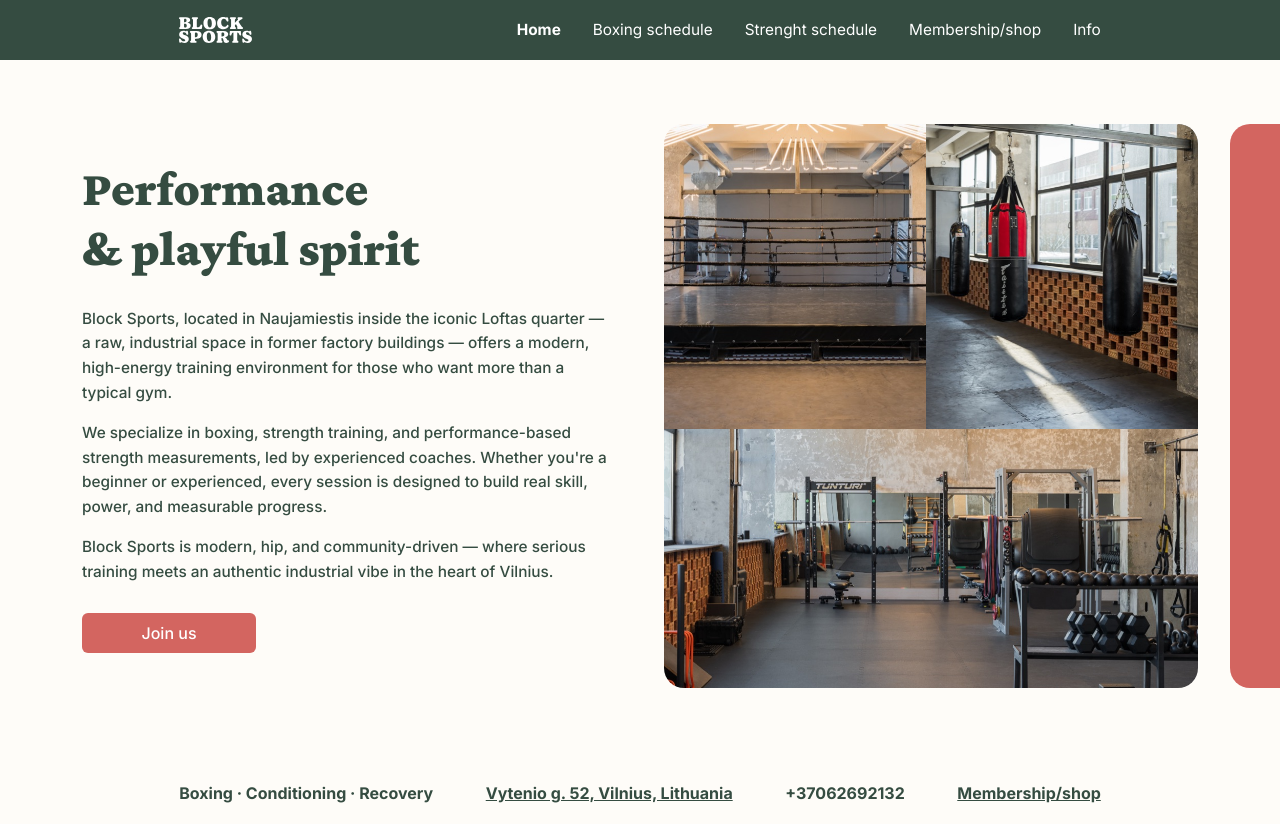
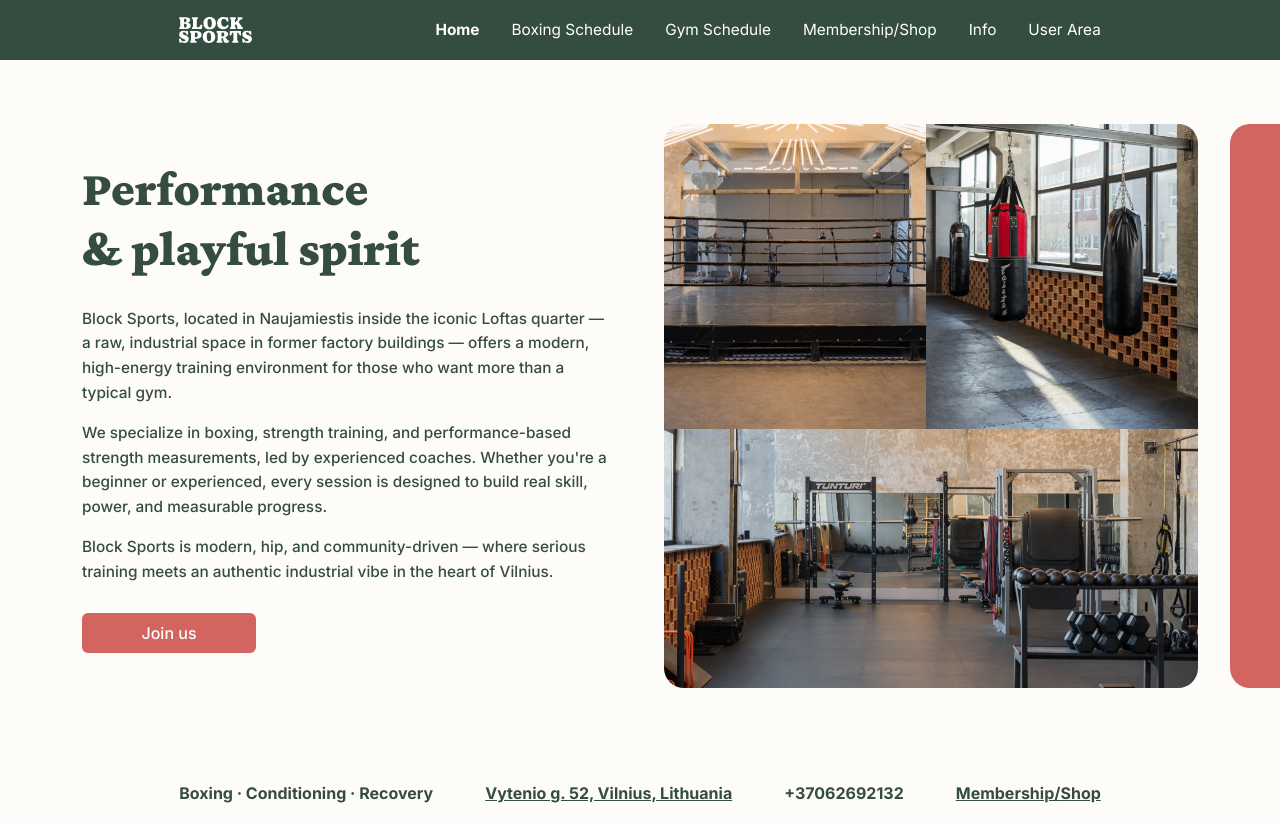
Before and after one commit to mikasmichelevicius/block_sports_web, a Next.js app: page / in a window 1280 px wide. Built offline with nearby package versions, Linux system fonts and the light colour scheme.

Commit message:
User Area added

```diff
--- a/app/components/Header.tsx
+++ b/app/components/Header.tsx
@@ -15,10 +15,11 @@ interface NavItem {
 
 const NAV_ITEMS: NavItem[] = [
   { label: "Home", href: "/" },
-  { label: "Boxing schedule", href: "/schedule?type=boxing" },
-  { label: "Strenght schedule", href: "/schedule?type=strength" },
-  { label: "Membership/shop", href: "/membership" },
+  { label: "Boxing Schedule", href: "/schedule?type=boxing" },
+  { label: "Gym Schedule", href: "/schedule?type=strength" },
+  { label: "Membership/Shop", href: "/membership" },
   { label: "Info", href: "/info" },
+  { label: "User Area", href: "/user-area" },
 ];
 
 export default function Header() {
--- a/app/components/MobileNav.tsx
+++ b/app/components/MobileNav.tsx
@@ -66,21 +66,21 @@ export default function MobileNav() {
               className="text-white text-[5.5vw] font-normal font-sans leading-normal no-underline"
               onClick={() => setOpen(false)}
             >
-              Boxing schedule
+              Boxing Schedule
             </Link>
             <Link
               href="/schedule?type=strength"
               className="text-white text-[5.5vw] font-normal font-sans leading-normal no-underline"
               onClick={() => setOpen(false)}
             >
-              Strenght schedule
+              Gym Schedule
             </Link>
             <Link
               href="/membership"
               className="text-white text-[5.5vw] font-normal font-sans leading-normal no-underline"
               onClick={() => setOpen(false)}
             >
-              Membership/shop
+              Membership/Shop
             </Link>
             <Link
               href="/info"
@@ -89,6 +89,13 @@ export default function MobileNav() {
             >
               Info
             </Link>
+            <Link
+              href="/user-area"
+              className="text-white text-[5.5vw] font-normal font-sans leading-normal no-underline"
+              onClick={() => setOpen(false)}
+            >
+              User Area
+            </Link>
           </div>
         </div>
       )}
--- /dev/null
+++ b/app/components/UserAreaWidget.tsx
@@ -0,0 +1,65 @@
+"use client";
+
+import { useEffect } from "react";
+
+export default function UserAreaWidget() {
+  useEffect(() => {
+    let cancelled = false;
+
+    function mount(repeat = 1) {
+      if (cancelled || repeat > 50) return;
+      // eslint-disable-next-line @typescript-eslint/no-explicit-any
+      const w = window as any;
+      if (!w.BsportWidget) {
+        setTimeout(() => mount(repeat + 1), 100 * repeat || 1);
+        return;
+      }
+      w.BsportWidget.mount({
+        parentElement: "bsport-widget-756263",
+        companyId: 5529,
+        franchiseId: null,
+        dialogMode: 1,
+        widgetType: "consumerSpace",
+        showFab: false,
+        fullScreenPopup: false,
+        styles: undefined,
+        config: {
+          consumerSpace: {
+            loginSubtitle: "",
+            loginTitle: "",
+            showSubtitle: true,
+            showTitle: true,
+            hideNavigation: false,
+            defaultPage: "consumerBooking",
+          },
+        },
+      });
+    }
+
+    if (!document.getElementById("bsport-widget-cdn")) {
+      const script = document.createElement("script");
+      script.id = "bsport-widget-cdn";
+      script.src = "https://cdn.bsport.io/scripts/widget.js";
+      script.onload = () => { if (!cancelled) mount(); };
+      document.head.appendChild(script);
+    } else {
+      mount();
+    }
+
+    return () => {
+      cancelled = true;
+      const el = document.getElementById("bsport-widget-756263");
+      if (el) el.innerHTML = "";
+      const cdn = document.getElementById("bsport-widget-cdn");
+      if (cdn) cdn.remove();
+      // eslint-disable-next-line @typescript-eslint/no-explicit-any
+      delete (window as any).BsportWidget;
+    };
+  }, []);
+
+  return (
+    <div className="overflow-x-auto">
+      <div id="bsport-widget-756263" />
+    </div>
+  );
+}
--- a/app/info/page.tsx
+++ b/app/info/page.tsx
@@ -153,7 +153,7 @@ export default function InfoPage() {
               <span className="font-bold underline">Vytenio g. 52, Vilnius, Lithuania</span>
             </a>
             <p className="font-bold leading-[24px] m-0 shrink-0">+37062692132</p>
-            <Link href="/membership" className="font-bold leading-[24px] m-0 underline shrink-0 no-underline" style={{ color: "#354c41" }}>Membership/shop</Link>
+            <Link href="/membership" className="font-bold leading-[24px] m-0 underline shrink-0 no-underline" style={{ color: "#354c41" }}>Membership/Shop</Link>
           </div>
         </div>
       </div>
--- a/app/page.tsx
+++ b/app/page.tsx
@@ -95,7 +95,7 @@ export default function Home() {
             <span className="font-bold leading-[24px] underline">Vytenio g. 52, Vilnius, Lithuania</span>
           </a>
           <p className="font-bold leading-[24px] m-0">+37062692132</p>
-          <Link href="/membership" className="font-bold leading-[24px] m-0 underline shrink-0 cursor-pointer no-underline" style={{ color: "#354c41" }}>Membership/shop</Link>
+          <Link href="/membership" className="font-bold leading-[24px] m-0 underline shrink-0 cursor-pointer no-underline" style={{ color: "#354c41" }}>Membership/Shop</Link>
         </div>
       </div>
 
@@ -201,7 +201,7 @@ export default function Home() {
             <span className="font-bold underline">Vytenio g. 52, Vilnius, Lithuania</span>
           </a>
           <p className="font-bold leading-[24px] m-0 shrink-0">+37062692132</p>
-          <Link href="/membership" className="font-bold leading-[24px] m-0 underline shrink-0 cursor-pointer no-underline" style={{ color: "#354c41" }}>Membership/shop</Link>
+          <Link href="/membership" className="font-bold leading-[24px] m-0 underline shrink-0 cursor-pointer no-underline" style={{ color: "#354c41" }}>Membership/Shop</Link>
         </div>
       </div>
     </div>
--- a/app/schedule/page.tsx
+++ b/app/schedule/page.tsx
@@ -32,7 +32,7 @@ function ScheduleContent() {
                 className="font-heading font-black text-[#354c41] leading-normal m-0 mb-8 xl:mb-[40px]"
                 style={{ fontSize: "clamp(40px, 3.9vw, 70px)" }}
               >
-                {isBoxing ? "Boxing schedule" : "Strength schedule"}
+                {isBoxing ? "Boxing Schedule" : "Gym Schedule"}
               </h1>
               <div style={{ display: isBoxing ? "block" : "none" }}>
                 {mountedBoxing && <BoxingWidget />}
@@ -58,7 +58,7 @@ function ScheduleContent() {
               <span className="font-bold underline">Vytenio g. 52, Vilnius, Lithuania</span>
             </a>
             <p className="font-bold leading-[24px] m-0 shrink-0">+37062692132</p>
-            <Link href="/membership" className="font-bold leading-[24px] m-0 underline shrink-0 no-underline" style={{ color: "#354c41" }}>Membership/shop</Link>
+            <Link href="/membership" className="font-bold leading-[24px] m-0 underline shrink-0 no-underline" style={{ color: "#354c41" }}>Membership/Shop</Link>
           </div>
         </div>
       </div>
--- a/app/membership/page.tsx
+++ b/app/user-area/page.tsx
@@ -1,10 +1,9 @@
 import { Suspense } from "react";
 import Link from "next/link";
 import Header from "@/app/components/Header";
-import MembershipsWidget from "@/app/components/MembershipsWidget";
-import PassesWidget from "@/app/components/PassesWidget";
+import UserAreaWidget from "@/app/components/UserAreaWidget";
 
-export default function MembershipPage() {
+export default function UserAreaPage() {
   return (
     <div className="bg-[#fefcf8]">
 
@@ -13,39 +12,17 @@ export default function MembershipPage() {
       </Suspense>
 
       <main className="pt-10 xl:pt-[61px] pb-16 xl:pb-[100px]">
-        <div className="container text-[#354c41]">
-          <div className="flex flex-col gap-16 xl:gap-[80px]">
-
-            {/* Memberships */}
-            <section>
+        <div className="container">
+          <div className="row">
+            <div className="col-12">
               <h1
-                className="font-heading font-black leading-normal m-0 mb-6 xl:mb-[24px]"
+                className="font-heading font-black text-[#354c41] leading-normal m-0 mb-8 xl:mb-[40px]"
                 style={{ fontSize: "clamp(40px, 3.9vw, 70px)" }}
               >
-                Memberships
+                User Area
               </h1>
-              <div className="row">
-                <div className="col-12">
-                  <MembershipsWidget />
-                </div>
-              </div>
-            </section>
-
-            {/* Passes */}
-            <section>
-              <h2
-                className="font-heading font-black leading-normal m-0 mb-6 xl:mb-[24px]"
-                style={{ fontSize: "clamp(40px, 3.9vw, 70px)" }}
-              >
-                Passes
-              </h2>
-              <div className="row">
-                <div className="col-12">
-                  <PassesWidget />
-                </div>
-              </div>
-            </section>
-
+              <UserAreaWidget />
+            </div>
           </div>
         </div>
       </main>
@@ -63,7 +40,7 @@ export default function MembershipPage() {
               <span className="font-bold underline">Vytenio g. 52, Vilnius, Lithuania</span>
             </a>
             <p className="font-bold leading-[24px] m-0 shrink-0">+37062692132</p>
-            <Link href="/membership" className="font-bold leading-[24px] m-0 underline shrink-0 no-underline" style={{ color: "#354c41" }}>Membership/shop</Link>
+            <Link href="/membership" className="font-bold leading-[24px] m-0 underline shrink-0 no-underline" style={{ color: "#354c41" }}>Membership/Shop</Link>
           </div>
         </div>
       </div>
```
